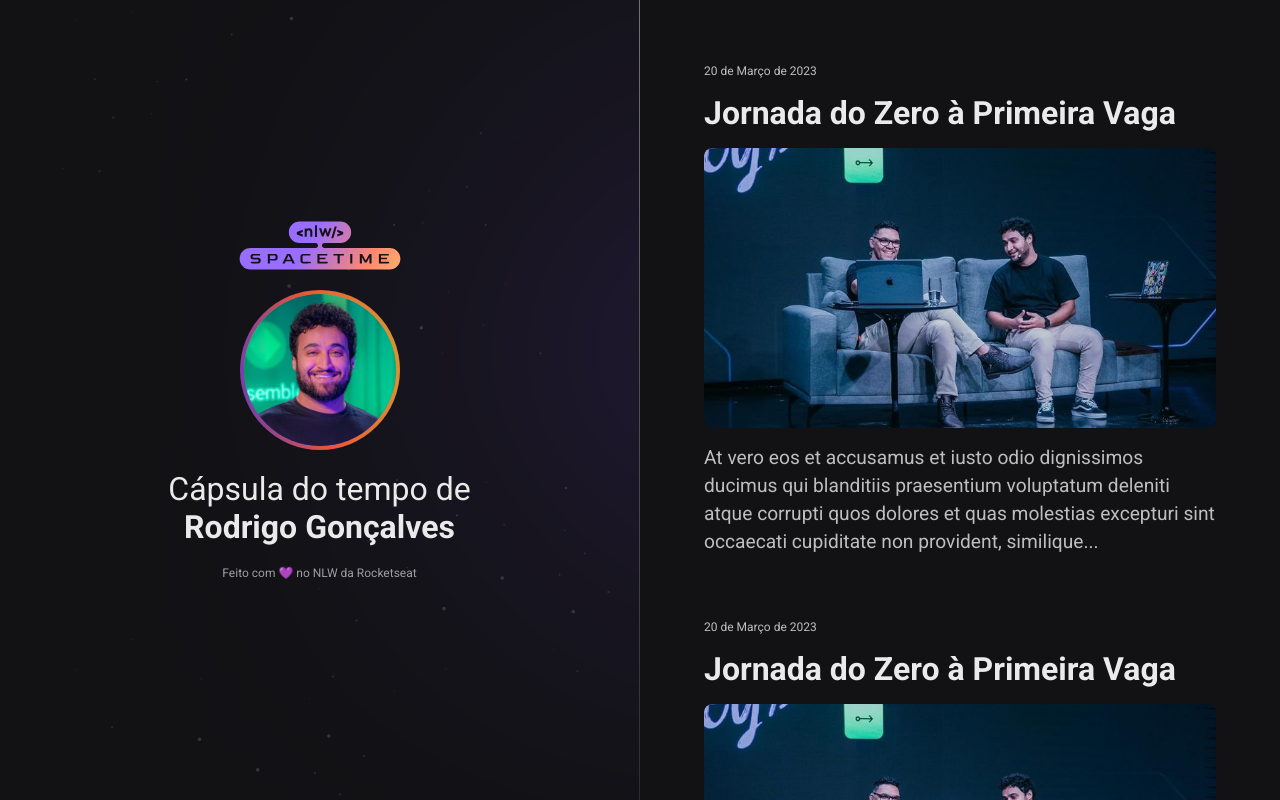
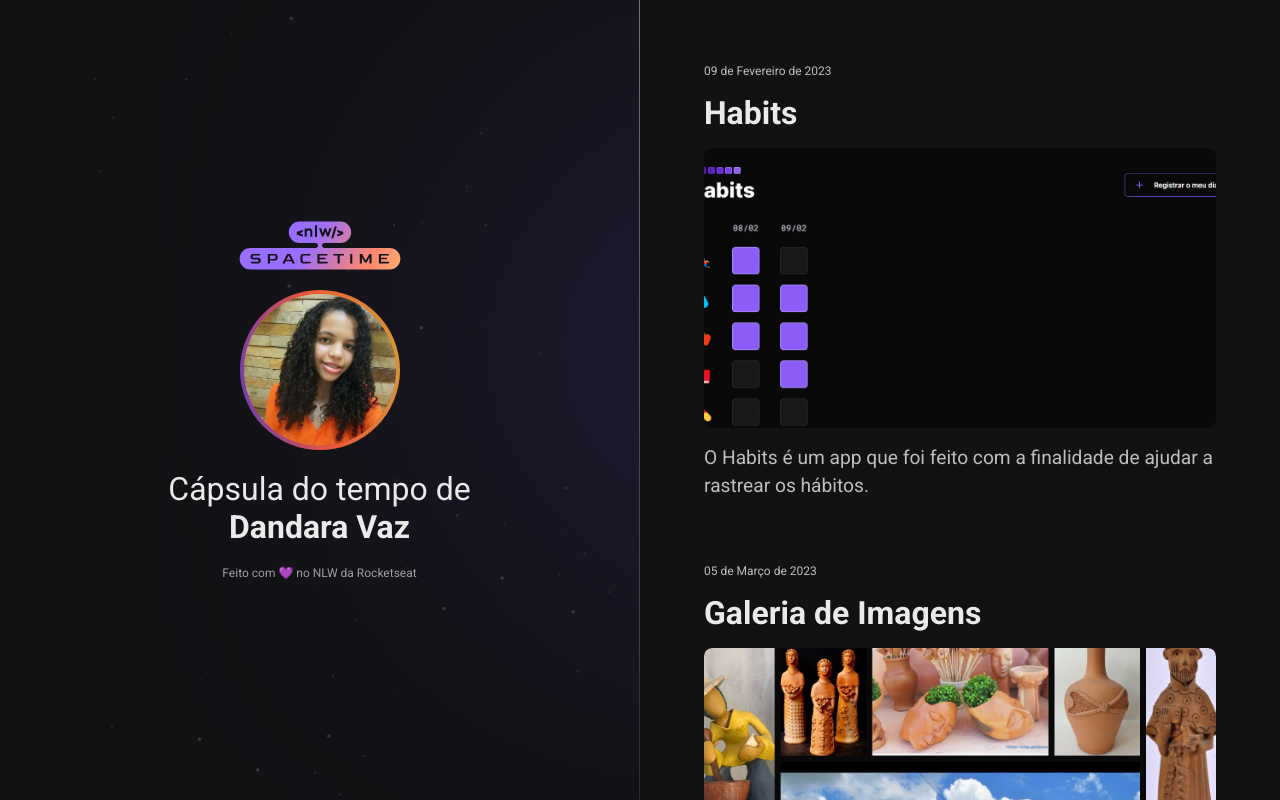
Before and after one commit to DandaraVaz/nlw-spacetime, a plain HTML site: page index.html in a window 1280 px wide. Drawn offline with Linux system fonts and the light colour scheme.

Commit message:
new commit

```diff
--- a/index.html
+++ b/index.html
@@ -21,53 +21,61 @@
 <body>
   <aside>
     <img src="./assets/logo.svg" alt="Logo NLW Spacetime" />
-    <img src="./assets/rodrigo.jpg" alt="Foto do Rodrigo" />
+    <img src="./assets/avatar.jpg" alt="Foto do Rodrigo" />
 
     <P>
       Cápsula do tempo de <br />
-      <strong>Rodrigo Gonçalves</strong>
+      <strong>Dandara Vaz</strong>
     </P>
 
     <span>Feito com 💜 no NLW da Rocketseat</span>
   </aside>
 
   <nav>
-    <a href="https://www.youtube.com/watch?v=3nz5HkUJaVU" target="_blank" class="memory">
-      <small>20 de Março de 2023</small>
-      <h1>Jornada do Zero à Primeira Vaga</h1>
+    <a href="https://dandaravaz.github.io/Front-end" target="_blank" class="memory">
+      <small>09 de Fevereiro de 2023</small>
+      <h1>Habits</h1>
       <div>
-        <img src="./assets/jornada.png" alt="Rodrigo e Mayk apresentando o evento Jornada do Zero à Primeira Vaga" />
+        <img src="./assets/habits.png" alt="App para ajudar a rastrear os hábitos" />
       </div>
       <p>
-        At vero eos et accusamus et iusto odio dignissimos ducimus qui blanditiis praesentium voluptatum deleniti atque
-        corrupti
-        quos dolores et quas molestias excepturi sint occaecati cupiditate non provident, similique...
+        O Habits é um app que foi feito com a finalidade de ajudar a rastrear os hábitos.
       </p>
     </a>
 
-    <a href="https://www.youtube.com/watch?v=3nz5HkUJaVU" target="_blank" class="memory">
-      <small>20 de Março de 2023</small>
-      <h1>Jornada do Zero à Primeira Vaga</h1>
+    <a href="https://dandaravaz.github.io/galeria-grid-area/" target="_blank" class="memory">
+      <small>05 de Março de 2023</small>
+      <h1>Galeria de Imagens</h1>
       <div>
-        <img src="./assets/jornada.png" alt="Rodrigo e Mayk apresentando o evento Jornada do Zero à Primeira Vaga" />
+        <img src="./assets/galeria de imagens.png"
+          alt="Site com algumas imagens de obras dos artesãos da cidade de Tracunhaém em Pernambuco." />
       </div>
       <p>
-        At vero eos et accusamus et iusto odio dignissimos ducimus qui blanditiis praesentium voluptatum deleniti atque
-        corrupti
-        quos dolores et quas molestias excepturi sint occaecati cupiditate non provident, similique...
+        Este site foi feito com Gride-template-areas. As imagens utilizadas são das obras dos artesãos da cidade de
+        Tracunhaém, em Pernambuco.
       </p>
     </a>
 
-    <a href="https://www.youtube.com/watch?v=3nz5HkUJaVU" target="_blank" class="memory">
-      <small>20 de Março de 2023</small>
-      <h1>Jornada do Zero à Primeira Vaga</h1>
+    <a href="https://dandaravaz.github.io/ProjetoRocketseat" target="_blank" class="memory">
+      <small>28 de Abril de 2023</small>
+      <h1>DevLinks</h1>
       <div>
-        <img src="./assets/jornada.png" alt="Rodrigo e Mayk apresentando o evento Jornada do Zero à Primeira Vaga" />
+        <img src="./assets/Projeto rocketseat.png" alt="Agregador de links para usar como cartão de visitas online." />
       </div>
       <p>
-        At vero eos et accusamus et iusto odio dignissimos ducimus qui blanditiis praesentium voluptatum deleniti atque
-        corrupti
-        quos dolores et quas molestias excepturi sint occaecati cupiditate non provident, similique...
+        O DevLinks é um agregador de links para usar como cartão de visitas online.
+      </p>
+    </a>
+
+    <a href="https://dandaravaz.github.io/portifolio-website" target="_blank" class="memory">
+      <small>07 de Julho de 2023</small>
+      <h1>Portfólio Website</h1>
+      <div>
+        <img src="./assets/portfolio.png" alt="Site utilizado para colocar os melhores projetos de um profissional. " />
+      </div>
+      <p>
+        Este site tem como finalidade colocar os melhores projetos de um profissional, como também mostrar as
+        habilidades da pessoa.
       </p>
     </a>
   </nav>
```
Also changed, not shown: assets/Projeto rocketseat.png (added), assets/avatar.jpg (added), assets/galeria de imagens.png (added), assets/habits.png (added), assets/jornada.png (deleted), assets/portfolio.png (added).
